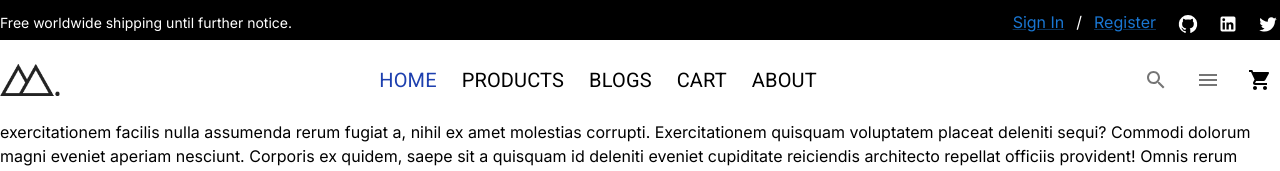
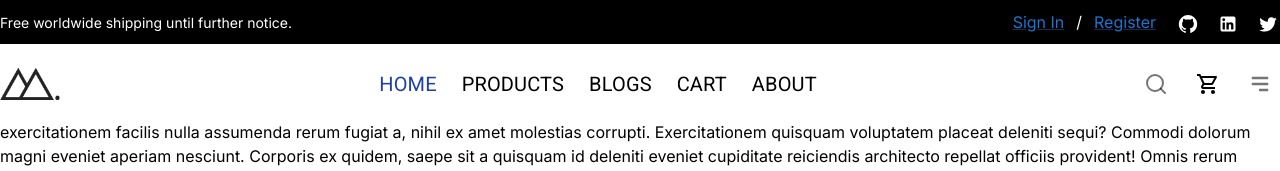
Before and after one commit to Aakash-Kashyap24/Ecommerce-App, a Next.js app: page / in a window 1280 px wide. Shown: the top 171 px of the page. Built offline with nearby package versions, Linux system fonts and the light colour scheme.

Commit message:
navbar-fixed

```diff
--- a/package.json
+++ b/package.json
@@ -21,6 +21,7 @@
     "postcss": "8.4.29",
     "react": "18.2.0",
     "react-dom": "18.2.0",
+    "react-icons": "^4.10.1",
     "recoil": "^0.7.7",
     "tailwindcss": "3.3.3",
     "typescript": "5.2.2"
--- a/src/app/layout.tsx
+++ b/src/app/layout.tsx
@@ -26,7 +26,7 @@ export default function RootLayout({
 
           </div>
 
-          <div className="mt-[40px] bg-white md-[44px] fixed w-full px-[25px] xl:p-0 max-w-[1400px] m-auto">
+          <div className="mt-[40px] bg-white md:mt-[44px] fixed w-full px-[25px] xl:p-0 max-w-[1400px] m-auto">
             <Navbar />
           </div>
         </div>
--- a/src/components/navbar/Menu.tsx
+++ b/src/components/navbar/Menu.tsx
@@ -9,7 +9,7 @@ import {
   ListItemText,
   IconButton,
 } from "@mui/material";
-import MenuIcon from "@mui/icons-material/Menu";
+import {HiMenuAlt3} from "react-icons/hi";
 import CloseIcon from "@mui/icons-material/Close";
 import NewsLetter from "../newLetter/NewsLetter";
 import { Close } from "@mui/icons-material";
@@ -26,8 +26,8 @@ const Menu = () => {
     <div
     className=""
     >
-      <IconButton onClick={toggleDrawer}>
-        <MenuIcon />
+      <IconButton className="text-black" onClick={toggleDrawer}>
+        <HiMenuAlt3 />
       </IconButton>
       <Drawer
         anchor="right"
--- a/src/components/navbar/NavCart.tsx
+++ b/src/components/navbar/NavCart.tsx
@@ -3,6 +3,8 @@
 import React, { useState } from "react";
 import { Typography, Button } from "@mui/material";
 import ShoppingCartIcon from "@mui/icons-material/ShoppingCart";
+import ShoppingCartOutlinedIcon from "@mui/icons-material/ShoppingCartOutlined"; // Import the outlined icon
+import {FiSearch} from  'react-icons/fi'
 import {
   Drawer,
   List,
@@ -20,7 +22,7 @@ const NavCart: React.FC = () => {
   return (
     <div className="flex relative w-full items-center justify-center">
       <IconButton color="inherit" onClick={handleCartClick}>
-        <ShoppingCartIcon />
+        <ShoppingCartOutlinedIcon />
       </IconButton>
       <Drawer
         anchor="right"
--- a/src/components/navbar/Navbar.tsx
+++ b/src/components/navbar/Navbar.tsx
@@ -58,8 +58,8 @@ const NavbarLast=()=>{
   return(
     <div className="flex items-center gap-3">
 <Search/>
+<NavCart/>
 <Menu/>
-<NavCart/>
       </div>
   )
 }
--- a/src/components/navbar/Search.tsx
+++ b/src/components/navbar/Search.tsx
@@ -2,7 +2,8 @@
 
 import React, { useState } from "react";
 import { Box, IconButton, InputAdornment, TextField } from "@mui/material";
-import SearchIcon from "@mui/icons-material/Search";
+import {FiSearch} from  'react-icons/fi'
+
 import { Close } from "@mui/icons-material";
 
 const Search = () => {
@@ -14,8 +15,8 @@ const Search = () => {
 
   return (
     <>
-      <IconButton onClick={handleSearchToggle}>
-        <SearchIcon />
+      <IconButton className="text-black" onClick={handleSearchToggle}>
+        <FiSearch />
       </IconButton>
       {isSearchOpen && (
         <Box
@@ -40,7 +41,7 @@ const Search = () => {
               endAdornment: (
                 <InputAdornment position="end">
                   <IconButton onClick={handleSearchToggle}>
-                    <SearchIcon />
+                    <FiSearch />
                   </IconButton>
                 </InputAdornment>
               ),
```
Also changed, not shown: 1 other file (tests, documents, lock files or other folders).
